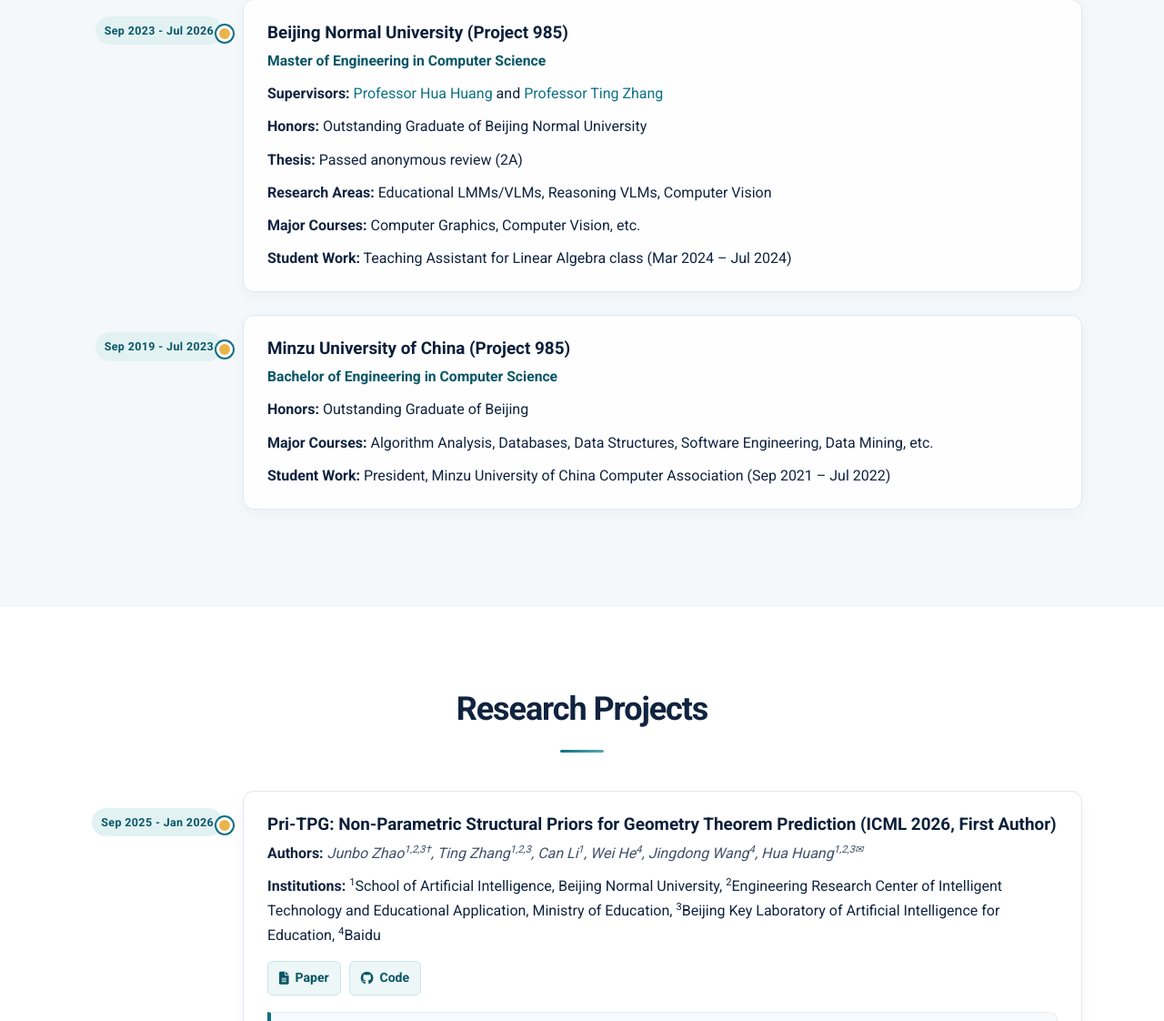
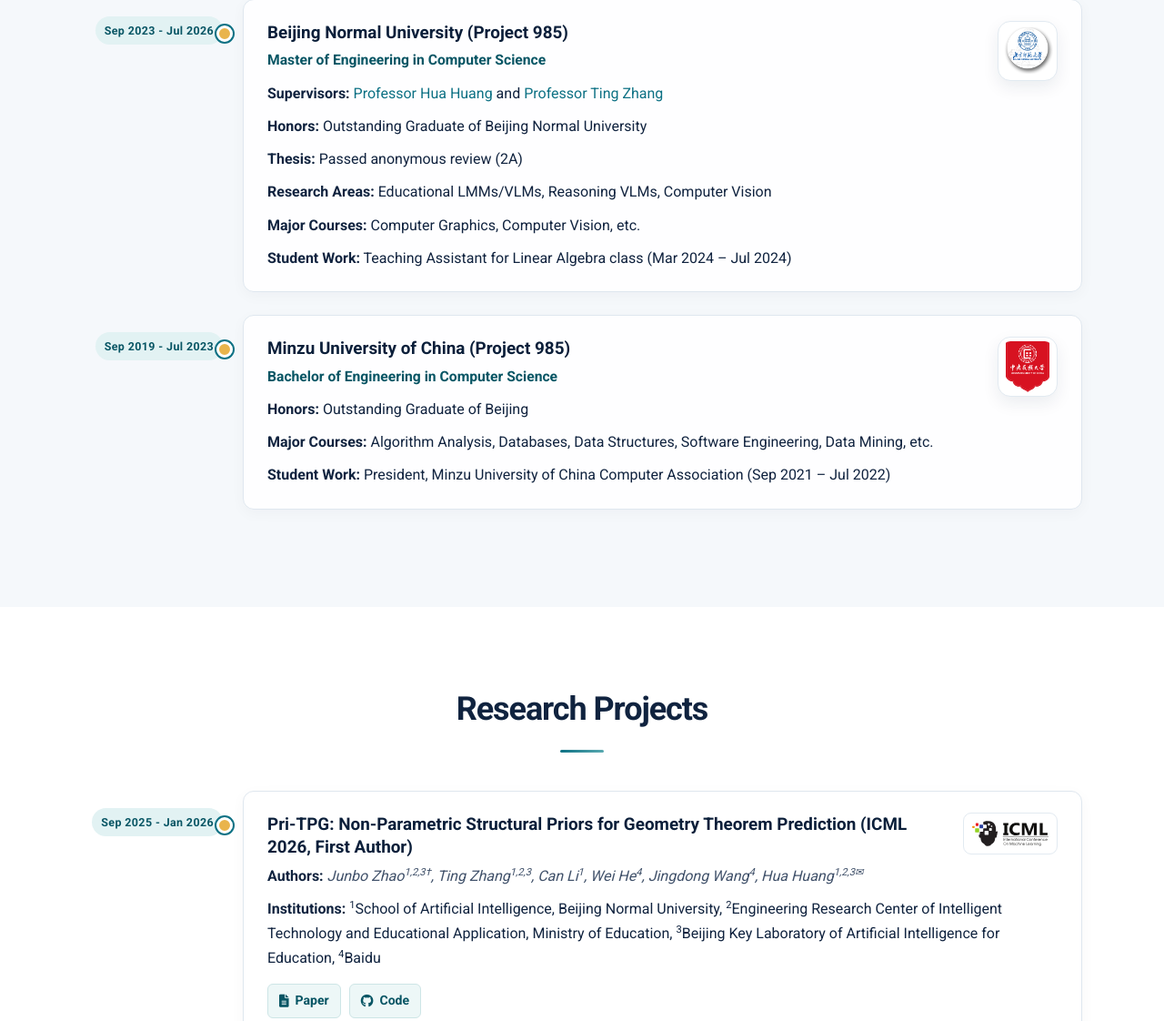
Before and after one commit to BestJob2000/BestJob2000.github.io, a plain HTML site: page index.html in a window 1280 px wide. Shown: the part 1721-2843 px from the top of the page at 91% size. Drawn offline with Linux system fonts and the light colour scheme.

Commit message:
Add institutional and conference branding

```diff
--- a/index.html
+++ b/index.html
@@ -80,8 +80,13 @@
                     <span>2026 - Present</span>
                 </div>
                 <div class="timeline-content">
+                    <div class="institution-heading">
+                        <div>
                             <h3>The University of Queensland</h3>
                             <p class="subtitle">Doctor of Philosophy in Computer Science</p>
+                        </div>
+                        <img src="assets/logos/uq.png" alt="The University of Queensland crest" class="school-logo">
+                    </div>
                     <p><strong>Supervisors:</strong> <a href="https://staff.itee.uq.edu.au/huang/" target="_blank" rel="noopener noreferrer">Professor Helen Huang</a> and <a href="https://about.uq.edu.au/experts/40448" target="_blank" rel="noopener noreferrer">Professor Zijian Wang</a></p>
                     <p><strong>Research Focus:</strong> Visual Reasoning</p>
                 </div>
@@ -92,8 +97,13 @@
                     <span>Sep 2023 - Jul 2026</span>
                 </div>
                 <div class="timeline-content">
+                    <div class="institution-heading">
+                        <div>
                             <h3>Beijing Normal University (Project 985)</h3>
                             <p class="subtitle">Master of Engineering in Computer Science</p>
+                        </div>
+                        <img src="assets/logos/bnu.png" alt="Beijing Normal University crest" class="school-logo">
+                    </div>
                     <p><strong>Supervisors:</strong> <a href="https://ai.bnu.edu.cn/xygk/szdw/zgj/194482e0996d4044806ac39019896e9c.htm" target="_blank" rel="noopener noreferrer">Professor Hua Huang</a> and <a href="https://hellozting.github.io/" target="_blank" rel="noopener noreferrer">Professor Ting Zhang</a></p>
                     <p><strong>Honors:</strong> Outstanding Graduate of Beijing Normal University</p>
                     <p><strong>Thesis:</strong> Passed anonymous review (2A)</p>
@@ -108,8 +118,13 @@
                     <span>Sep 2019 - Jul 2023</span>
                 </div>
                 <div class="timeline-content">
+                    <div class="institution-heading">
+                        <div>
                             <h3>Minzu University of China (Project 985)</h3>
                             <p class="subtitle">Bachelor of Engineering in Computer Science</p>
+                        </div>
+                        <img src="assets/logos/muc.png" alt="Minzu University of China crest" class="school-logo">
+                    </div>
                     <p><strong>Honors:</strong> Outstanding Graduate of Beijing</p>
                     <p><strong>Major Courses:</strong> Algorithm Analysis, Databases, Data Structures, Software Engineering, Data Mining, etc.</p>
                     <p><strong>Student Work:</strong> President, Minzu University of China Computer Association (Sep 2021 – Jul 2022)</p>
@@ -127,7 +142,10 @@
                     <span>Sep 2025 - Jan 2026</span>
                 </div>
                 <div class="timeline-content">
+                    <div class="paper-heading">
                         <h3>Pri-TPG: Non-Parametric Structural Priors for Geometry Theorem Prediction (ICML 2026, First Author)</h3>
+                        <img src="assets/logos/icml.svg" alt="ICML 2026 logo" class="conference-logo">
+                    </div>
                     <p><strong>Authors:</strong> <span class="authors">Junbo Zhao<sup>1,2,3†</sup>, Ting Zhang<sup>1,2,3</sup>, Can Li<sup>1</sup>, Wei He<sup>4</sup>, Jingdong Wang<sup>4</sup>, Hua Huang<sup>1,2,3✉</sup></span></p>
                     <p><strong>Institutions:</strong> <sup>1</sup>School of Artificial Intelligence, Beijing Normal University, <sup>2</sup>Engineering Research Center of Intelligent Technology and Educational Application, Ministry of Education, <sup>3</sup>Beijing Key Laboratory of Artificial Intelligence for Education, <sup>4</sup>Baidu</p>
                     <p class="paper-links"><a href="https://arxiv.org/abs/2603.04852" target="_blank" rel="noopener noreferrer"><i class="fas fa-file-alt"></i> Paper</a><a href="https://github.com/BNU-ERC-ITEA/Pri-TPG" target="_blank" rel="noopener noreferrer"><i class="fab fa-github"></i> Code</a></p>
@@ -144,7 +162,10 @@
                     <span>Sep 2024 - Mar 2025</span>
                 </div>
                 <div class="timeline-content">
+                    <div class="paper-heading">
                         <h3>Pi-GPS: Enhancing Geometry Problem Solving by Unleashing the Power of Diagrammatic Information (ICCV 2025, First Author)</h3>
+                        <img src="assets/logos/iccv.svg" alt="ICCV 2025 logo" class="conference-logo">
+                    </div>
                     <p><strong>Authors:</strong> <span class="authors">Junbo Zhao<sup>1†</sup>, Ting Zhang<sup>1†</sup>, Jiayu Sun<sup>1</sup>, Mi Tian<sup>2</sup>, Hua Huang<sup>1✉</sup></span></p>
                     <p><strong>Institutions:</strong> <sup>1</sup>Beijing Normal University, <sup>2</sup>TAL</p>
                     <p class="paper-links"><a href="https://arxiv.org/abs/2503.05543" target="_blank" rel="noopener noreferrer"><i class="fas fa-file-alt"></i> Paper</a><a href="https://github.com/hellozting/Pi-GPS" target="_blank" rel="noopener noreferrer"><i class="fab fa-github"></i> Code</a></p>
--- a/style.css
+++ b/style.css
@@ -180,9 +180,16 @@ section:nth-of-type(even) { background: var(--surface-soft); }
     border: 1px solid var(--border);
     border-radius: 12px;
     box-shadow: 0 4px 16px rgba(16, 35, 63, 0.035);
+    transition: box-shadow 0.22s ease, transform 0.22s ease, border-color 0.22s ease;
 }
 
 section:nth-of-type(even) .timeline-content { background: rgba(255, 255, 255, 0.9); }
+
+.timeline-content:hover {
+    border-color: #bddde1;
+    box-shadow: 0 16px 32px rgba(16, 35, 63, 0.09);
+    transform: translateY(-3px);
+}
 
 .timeline-content::before {
     position: absolute;
@@ -204,6 +211,45 @@ section:nth-of-type(even) .timeline-content { background: rgba(255, 255, 255, 0.
 .timeline-content ul { margin: 10px 0 8px 20px; }
 .timeline-content .authors { color: #40516a; font-style: italic; }
 .timeline-content sup { font-size: 0.7em; line-height: 0; vertical-align: super; }
+
+.institution-heading,
+.paper-heading {
+    display: flex;
+    align-items: flex-start;
+    justify-content: space-between;
+    gap: 18px;
+}
+
+.institution-heading > div,
+.paper-heading h3 {
+    min-width: 0;
+    flex: 1;
+}
+
+.institution-heading .subtitle { margin-bottom: 12px; }
+
+.school-logo {
+    width: 66px;
+    height: 66px;
+    flex: 0 0 66px;
+    padding: 4px;
+    object-fit: contain;
+    background: #fff;
+    border: 1px solid #e2eaf1;
+    border-radius: 14px;
+    box-shadow: 0 7px 18px rgba(16, 35, 63, 0.08);
+}
+
+.conference-logo {
+    width: 104px;
+    height: 46px;
+    flex: 0 0 104px;
+    padding: 5px 8px;
+    object-fit: contain;
+    background: #fff;
+    border: 1px solid #e2eaf1;
+    border-radius: 9px;
+}
 
 .paper-links { display: flex; flex-wrap: wrap; gap: 9px; margin-top: 15px; }
 
@@ -283,4 +329,7 @@ footer p + p { margin-top: 3px; }
     .timeline-content { padding: 20px; }
     .timeline-content::before { display: none; }
     .profile-focus { line-height: 1.8; }
+    .institution-heading, .paper-heading { gap: 12px; }
+    .school-logo { width: 54px; height: 54px; flex-basis: 54px; }
+    .conference-logo { width: 84px; height: 38px; flex-basis: 84px; }
 }
```
Also changed, not shown: assets/logos/bnu.png (added), assets/logos/iccv.svg (added), assets/logos/icml.svg (added), assets/logos/muc.png (added), assets/logos/uq.png (added). Lines whose indentation alone changed are shown as unchanged.
